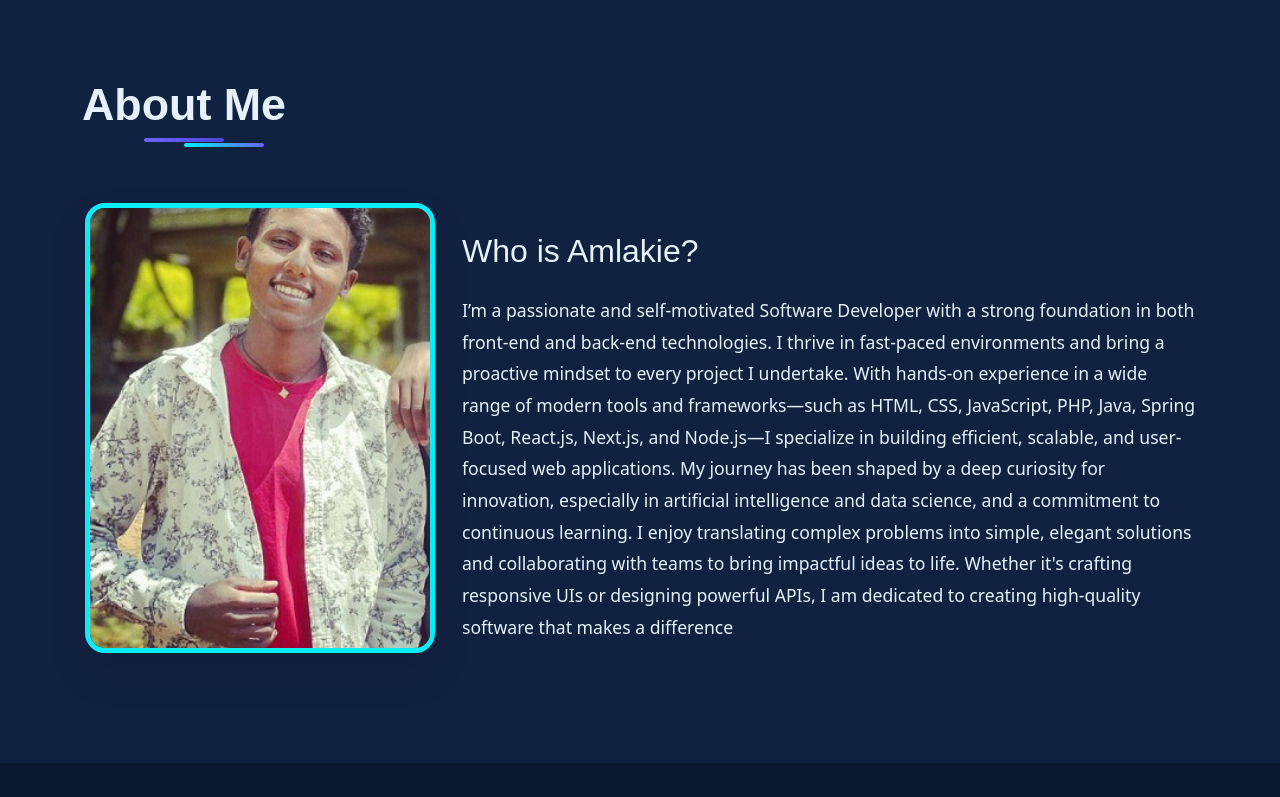
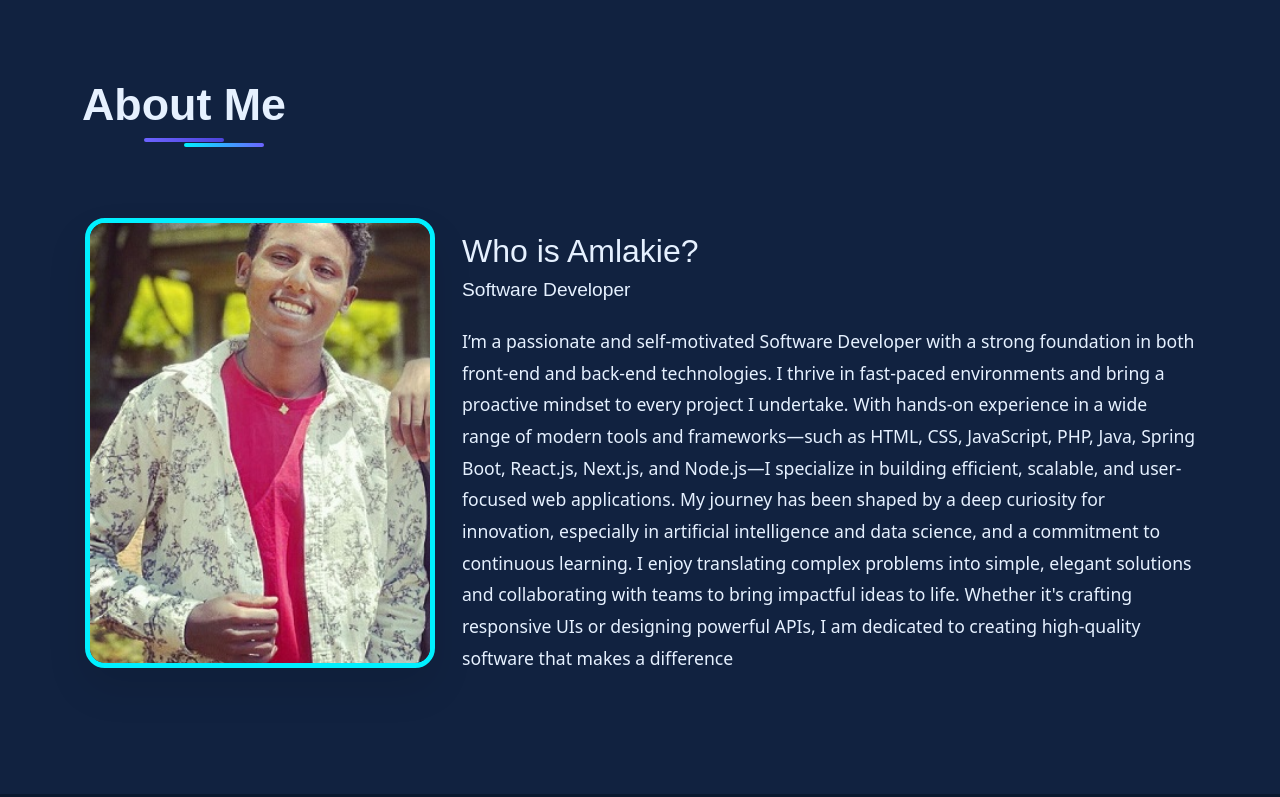
Before and after one commit to Amlakab/My-react-portfolios, a React (Create React App) app: page / in a window 1280 px wide. Shown: the part 822-1619 px from the top of the page. Built offline with nearby package versions, Linux system fonts and the light colour scheme.

Commit message:
my react portfolio push -13

```diff
--- a/src/components/Portfolio.js
+++ b/src/components/Portfolio.js
@@ -720,12 +720,20 @@ const backendSkills = [
                 <div className="about-content" style={{ paddingLeft: '0', paddingTop: '40px', paddingLeft: '0' }}>
                   <h3 style={{
                     fontSize: 'clamp(1.5rem, 3vw, 2rem)',
-                    marginBottom: '25px',
+                    marginBottom: '8px',
                     color: colors.textPrimary,
                     fontFamily: "'Poppins', sans-serif"
                   }}>
                     Who is Amlakie?
                   </h3>
+                  <h5 style={{
+                    fontSize: 'clamp(1.2rem, 3vw, 1.2rem)',
+                    marginBottom: '25px',
+                    color: colors.textPrimary,
+                    fontFamily: "'Poppins', sans-serif"
+                  }}>
+                    Software Developer
+                  </h5>
                   <p style={{
                     marginBottom: '20px',
                     lineHeight: 1.8,
```
